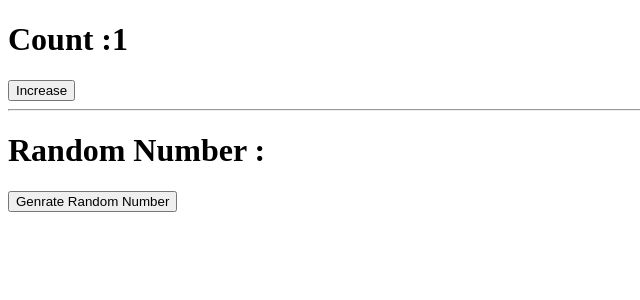
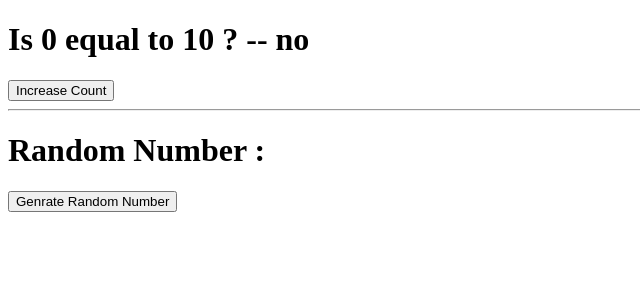
Before and after one commit to Aakashmid/ReactJsTutorial, a React (Vite) app in the folder ReactJsTut1/: page / in a window 1280 px wide. Shown: the top 300 px of the page, without its empty margins (0-640 px from the left). Built offline with nearby package versions, Linux system fonts and the light colour scheme.

Commit message:
Learn useMemo in reactjs

```diff
--- a/ReactJsTut1/src/App.jsx
+++ b/ReactJsTut1/src/App.jsx
@@ -4,11 +4,12 @@ import { Learnjsx } from './Components/LearnJsx'
 import { LearnProps } from './Components/LearnProps'
 import { LearnUseEffect } from './Components/LearnUseEffect'
 import { LearnUseState } from './Components/LearnUseState'
+import { LearnUseMemo } from './Components/LearnUseMemo'
 import { LiftingStateUp } from './Components/LiftingStateUp'
 function App() {
-  const showdata=(d)=>{
-    console.log(d);
-  }
+  // const showdata=(d)=>{
+  //   console.log(d);
+  // }
   return (
     <>
       {/* <FirstTestComponent /> */}
@@ -24,7 +25,9 @@ function App() {
 
       {/* <LearnUseState/> */}
 
-      <LearnUseEffect/>
+      {/* <LearnUseEffect/> */}
+
+      <LearnUseMemo/>
     </>
   )
 }
--- /dev/null
+++ b/ReactJsTut1/src/Components/LearnUseMemo.jsx
@@ -0,0 +1,32 @@
+import { useState, useMemo } from 'react'
+
+export const LearnUseMemo = () => {
+
+    const [count, setCount] = useState(0)
+
+
+    //useMemo is used to call a function which return some value , which is dependent to a  a variable or component
+    const isCountTen=useMemo(()=>{
+        console.log("isCountTen called !!");
+        if(count===10){
+            return "yes"
+        }
+        return "no"
+
+    },[count])  //run when count changes and first time when component mounted
+
+    const [random_num, set_random_num] = useState(null)
+    const handleRandom=()=>{
+        const newRandomNum=Math.floor(Math.random()*100)+1;  //generate random number b/w 1 to 100
+        set_random_num(newRandomNum)
+    }
+    return (
+        <>
+            <h1>Is {count}  equal to 10 ? -- {isCountTen}</h1>
+            <button onClick={() => { console.log("Increase count "); setCount(count + 1) }}>Increase Count</button>
+            <hr />
+            <h1>Random Number : {random_num} </h1>
+            <button className="" onClick={handleRandom}>Genrate Random Number</button>
+        </>
+    )
+}
```
Also changed, not shown: ReactJsTut1/src/Components/LearnUserState.jsx (deleted).
